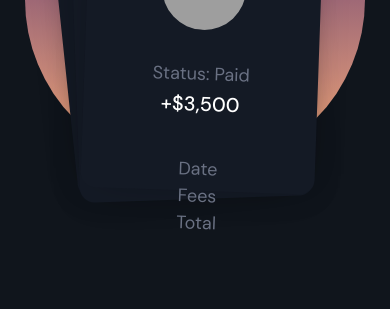
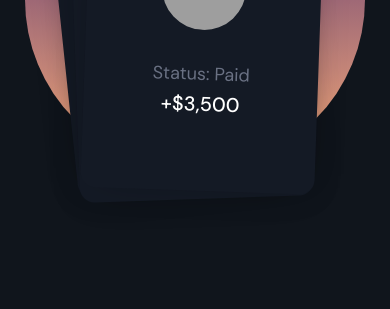
Before and after one commit to rayanwaked/procure-project, a React (Create React App) app: page / in a window 390 px wide. Shown: the part 3060-3369 px from the top of the page. Built offline with nearby package versions, Linux system fonts and the light colour scheme; grey boxes are pictures that could not be loaded.

Commit message:
Fourfeaturesnomobile

```diff
--- a/src/pages/landing/four-features/four-features.css
+++ b/src/pages/landing/four-features/four-features.css
@@ -163,4 +163,8 @@
         min-height: 90vw;
         min-width: 60vw;
     }
+
+    .FourFeaturesNoMobile {
+        display: none;
+    }
 }
--- a/src/pages/landing/four-features/four-features.tsx
+++ b/src/pages/landing/four-features/four-features.tsx
@@ -67,11 +67,11 @@ export default function FourFeatures() {
                                 <p className="FourFeaturesInvoiceText">+$3,500</p>
 
                                 <div>
-                                    <p className="FourFeaturesInvoiceSmallText"
+                                    <p className="FourFeaturesInvoiceSmallText FourFeaturesNoMobile"
                                        style={{padding: "20px"}}>Date</p>
-                                    <p className="FourFeaturesInvoiceSmallText"
+                                    <p className="FourFeaturesInvoiceSmallText FourFeaturesNoMobile"
                                        style={{padding: "20px"}}>Fees</p>
-                                    <p className="FourFeaturesInvoiceSmallText"
+                                    <p className="FourFeaturesInvoiceSmallText FourFeaturesNoMobile"
                                        style={{padding: "20px"}}>Total</p>
                                 </div>
 
```
